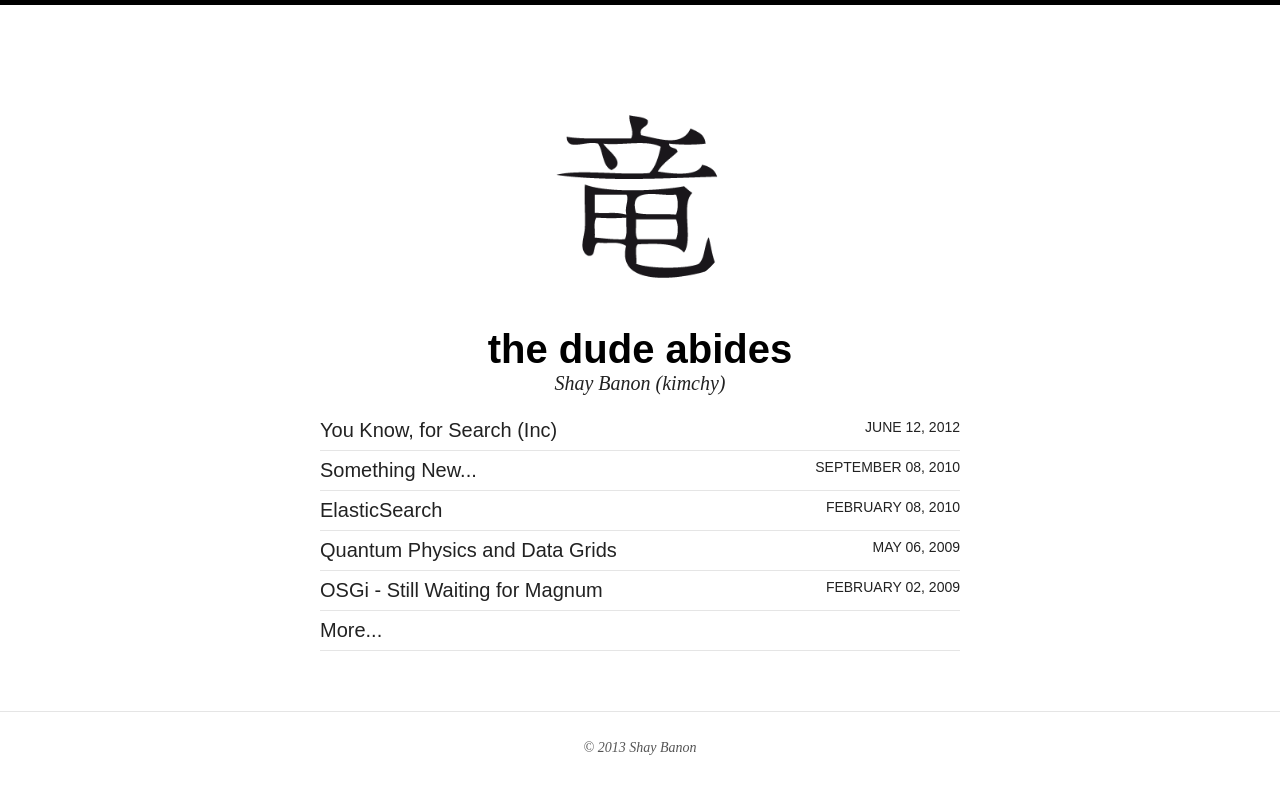
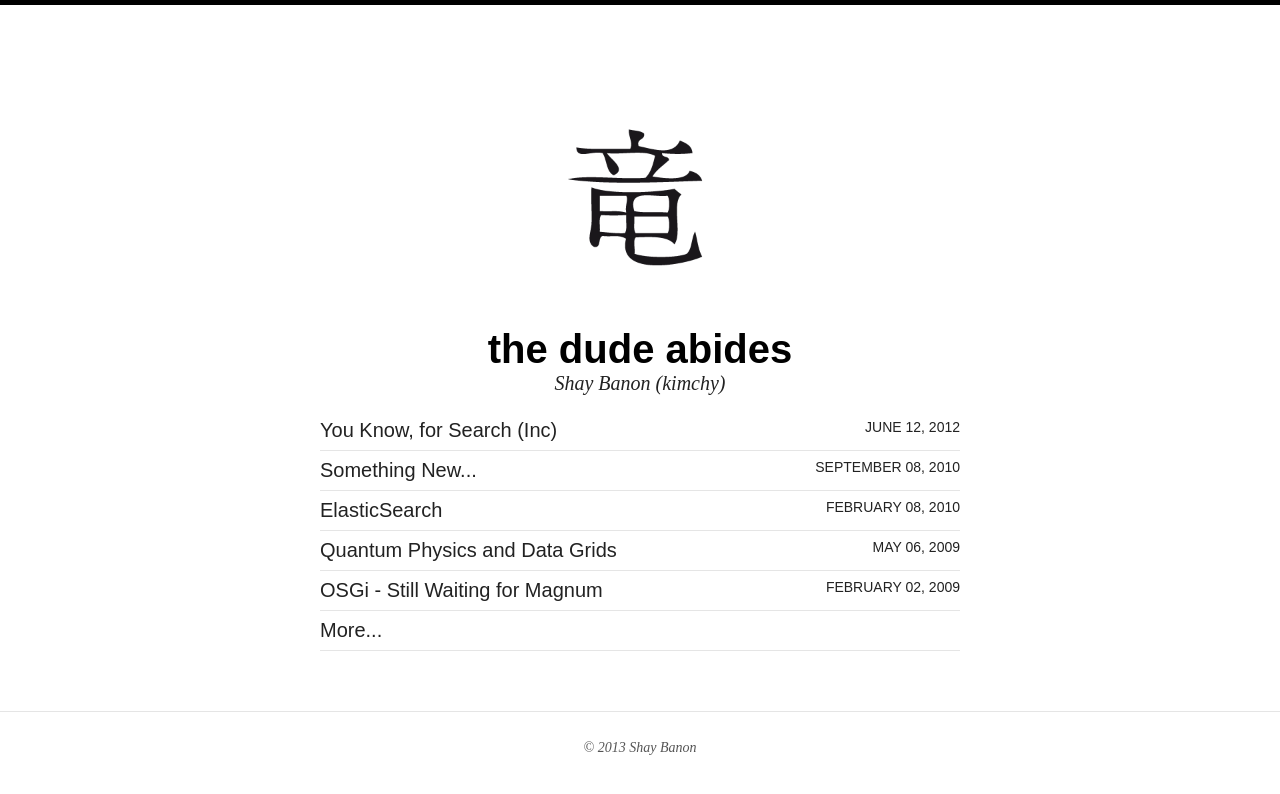
Before and after one commit to kimchy/kimchy.github.io, a Jekyll site: the page built from index.html, in a window 1280 px wide. Shown: the top 794 px of the page. Built offline with Jekyll 4.4.1, drawn with Linux system fonts in a browser that asks for light colours; nearby versions of some CDN libraries.

Commit message:
better logo

```diff
--- a/_config.yml
+++ b/_config.yml
@@ -1,6 +1,6 @@
 title:            the dude abides
 description:      Shay Banon (kimchy)
-logo:             site-logo.png
+logo:             logo.png
 disqus_shortname:
 search:           true
 #Change url to your domain. Leave localhost server or blank when working locally.
```
Also changed, not shown: images/logo.png (added), images/site-logo.png (deleted).
